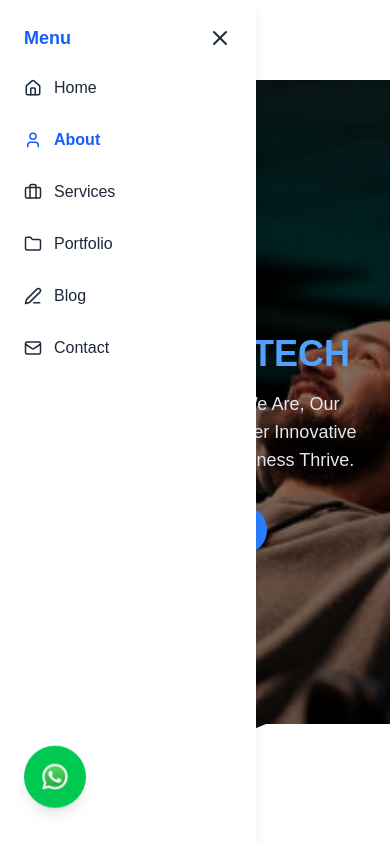
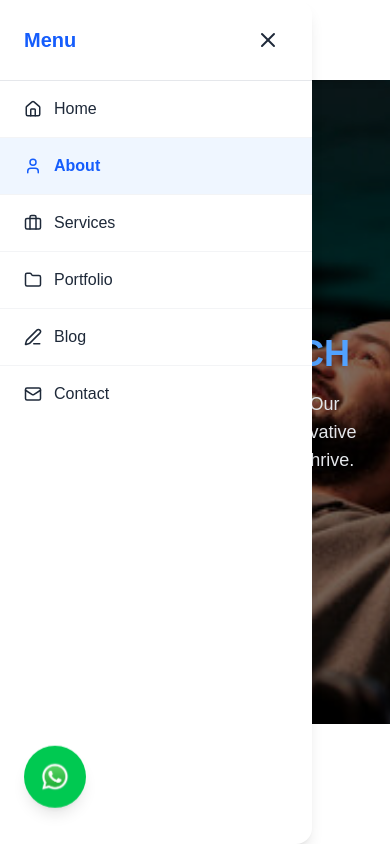
Before and after one commit to iamvenpolex/mipitech-next, a Next.js app: page /about in a window 390 px wide. Both pictures are taken after a click on the button 28 px from the left and 40 px from the top of the page. Shown: the top 844 px of the page. Built offline with nearby package versions, Linux system fonts and the light colour scheme.

Commit message:
Improve mobile menu design and spacing

```diff
--- a/components/Navbar.tsx
+++ b/components/Navbar.tsx
@@ -145,23 +145,32 @@ export default function Navbar() {
             animate={{ x: 0 }}
             exit={{ x: "-100%" }}
             transition={{ duration: 0.3 }}
-            className="fixed inset-y-0 left-0 w-64 bg-white z-50 shadow-lg p-6"
+            className="fixed inset-y-0 left-0 w-[80%] max-w-sm bg-white z-50 shadow-lg rounded-r-2xl overflow-hidden"
           >
-            <div className="flex justify-between items-center mb-6">
-              <h2 className="text-lg font-bold text-blue-600">Menu</h2>
-              <button onClick={() => setMobileMenuOpen(false)}>
+            {/* Header inside menu */}
+            <div className="flex justify-between items-center px-6 py-5 border-b border-gray-200">
+              <h2 className="text-xl font-bold text-blue-600">Menu</h2>
+              <button
+                onClick={() => setMobileMenuOpen(false)}
+                className="p-2 rounded-full hover:bg-gray-100 transition"
+              >
                 <X className="w-6 h-6 text-gray-800" />
               </button>
             </div>
 
-            <nav className="flex flex-col gap-7">
+            {/* ✅ Menu items */}
+            <nav className="flex flex-col divide-y divide-gray-100">
               {navLinks.map((link) =>
                 link.name === "Portfolio" ? (
                   <a
                     key={link.name}
                     href="#portfolio"
                     onClick={handlePortfolioClick}
-                    className="flex items-center gap-3 text-base text-gray-800 hover:text-blue-500"
+                    className={`flex items-center gap-3 px-6 py-4 text-base transition ${
+                      pathname === "/#portfolio"
+                        ? "bg-blue-50 text-blue-600 font-semibold"
+                        : "text-gray-800 hover:text-blue-500 hover:bg-gray-50"
+                    }`}
                   >
                     {link.icon}
                     {link.name}
@@ -171,10 +180,10 @@ export default function Navbar() {
                     key={link.name}
                     href={link.path}
                     onClick={() => setMobileMenuOpen(false)}
-                    className={`flex items-center gap-3 text-base ${
+                    className={`flex items-center gap-3 px-6 py-4 text-base transition ${
                       pathname === link.path
-                        ? "text-blue-600 font-bold"
-                        : "text-gray-800 hover:text-blue-500"
+                        ? "bg-blue-50 text-blue-600 font-semibold"
+                        : "text-gray-800 hover:text-blue-500 hover:bg-gray-50"
                     }`}
                   >
                     {link.icon}
```
